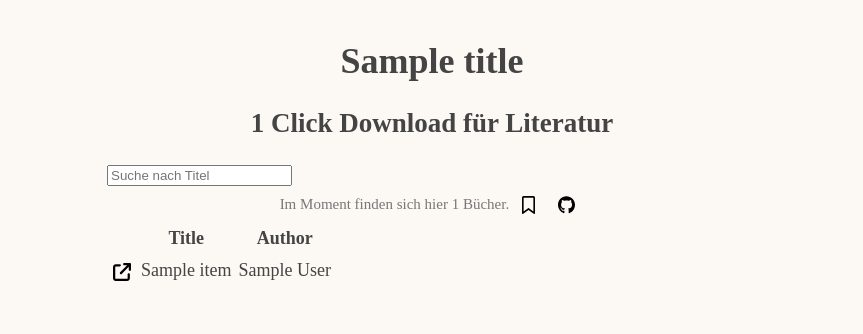
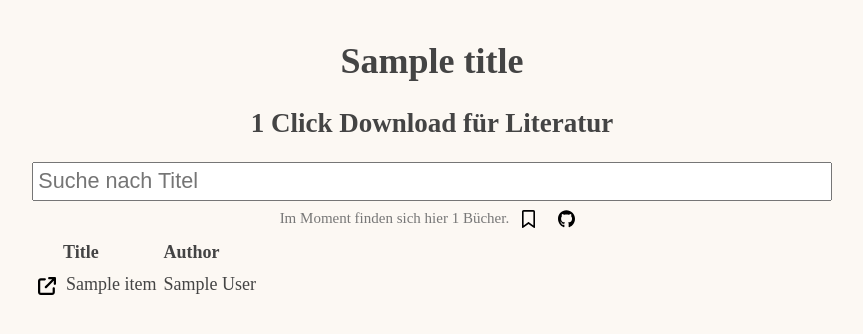
Before and after one commit to eneller/epub2go-web, a Django app: template src/epub2go_web/templates/index.html in a window 1280 px wide. Shown: the top 334 px of the page, without its empty margins (208-1071 px from the left). Run offline with Django 5.2, Linux system fonts and the light colour scheme; the template is opened without the code that fills it: most values are stand-ins (such as "Sample title", 1, 10 or a date in 2020).

Commit message:
feat: CTRL + K search, css

```diff
--- a/src/epub2go_web/static/script.js
+++ b/src/epub2go_web/static/script.js
@@ -4,7 +4,13 @@ const searchInput = document.getElementById('searchInput');
 const table = document.getElementById('table');
 const table_r = Array.from(table.getElementsByTagName('tr'));
 
-// allow search from url parameter
+document.addEventListener('keydown', (event)=>{
+    if (event.ctrlKey && event.key === 'k'){
+        event.preventDefault();
+        searchInput.select();
+    }
+});
+// search from url parameter
 let searchParam = params.get('s');
 if (searchParam){
     searchInput.value = searchParam;
--- a/src/epub2go_web/static/styles.css
+++ b/src/epub2go_web/static/styles.css
@@ -7,7 +7,7 @@
 }
 body{
     margin:40px auto;
-    max-width:650px;
+    max-width:800px;
     line-height:1.4;
     font-size:18px;
     color:var(--fg);
@@ -32,7 +32,15 @@ small{
     color: var(--fg-deemph);
 }
 .searchbar{
-    width: fit-content;
+    width: 100%;
+}
+#searchInput {
+    width: 100%;
+    padding: .2em;
+    font-size: larger;
+}
+th{
+    text-align: left;
 }
 tr:nth-child(even){
     background-color: var(--bg-acc);
```
